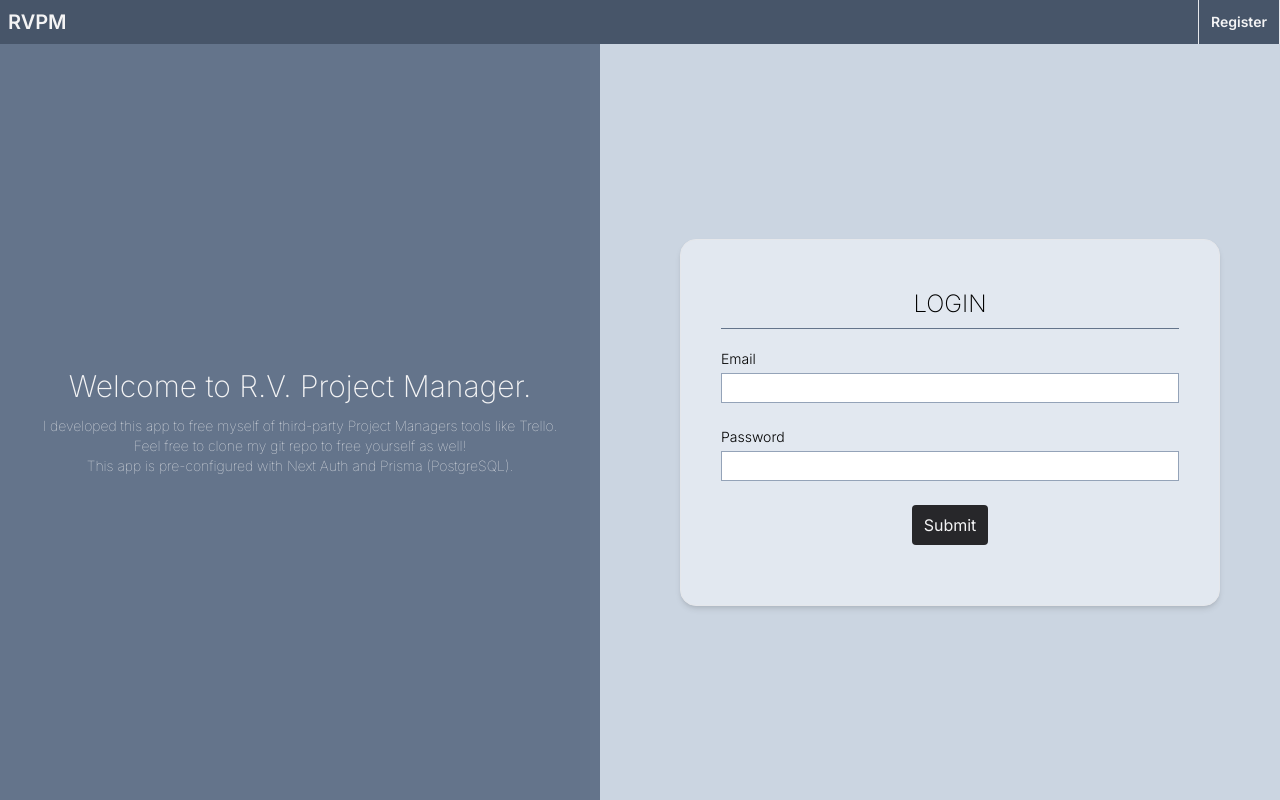
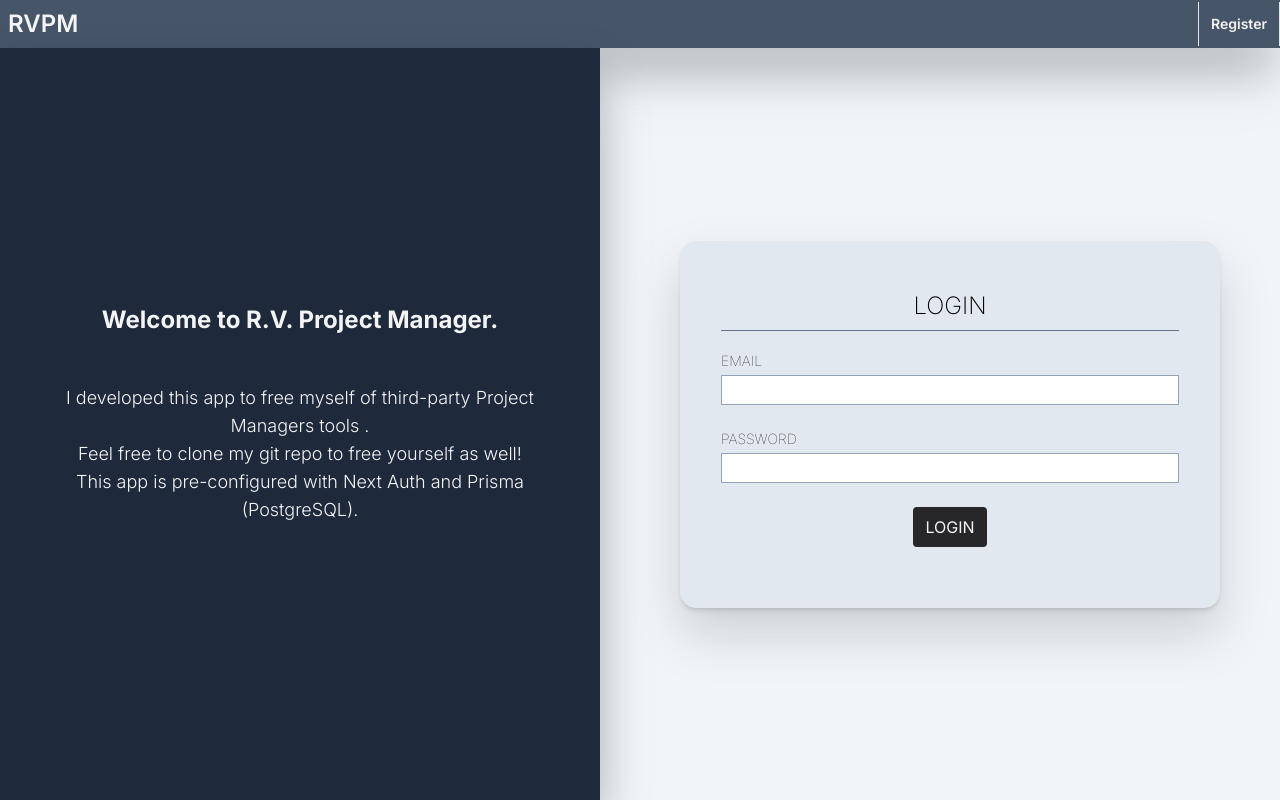
Before and after one commit to rahulvig315/rvpm, a Next.js app: page / in a window 1280 px wide. Built offline with nearby package versions, Linux system fonts and the light colour scheme; no server answers.

Commit message:
feat(landing): mvp

```diff
--- a/src/app/components/landing/Landing.tsx
+++ b/src/app/components/landing/Landing.tsx
@@ -1,13 +1,13 @@
 'use client';
+import { useNotification } from '@/app/hooks/notification';
 import { useRouter, useSearchParams } from 'next/navigation';
 import { NextResponse } from 'next/server';
 import { ChangeEvent, useState } from "react";
-import { FormInputsType, Routes, Views, nextCredentialsSignIn } from "./helper";
+import { FormInputsType, Notifications, Routes, Views, nextCredentialsSignIn } from "./helper";
 
-//Todo: Add Alerts for Bad States
-//Todo: Add Loading Spinner
 
 function Landing() {
+    const addNotification = useNotification();
     const router = useRouter()
     const [view, setView] = useState<Views.Login | Views.Register>(Views.Login);
     const [formInputs, setFormInputs] = useState<FormInputsType>({
@@ -20,11 +20,12 @@ function Landing() {
 
     const callbackUrl = useSearchParams().get('callbackUrl') || Routes.Dashboard;
 
+
     const handleSubmit = async (event: React.FormEvent) => {
         event.preventDefault()
         setLoading(true);
         setFormInputs({ email: '', password: '', passwordConfirm: '' })
-        let res: NextResponse & any;
+        let res: NextResponse;
         try {
             switch (view) {
                 case Views.Register:
@@ -35,23 +36,27 @@ function Landing() {
                             headers: {
                                 "Content-Type": "application/json"
                             }
-                        })
+                        }) as NextResponse
                         setLoading(false);
                         if (res.ok) {
+                            addNotification(Notifications.Success)
                             await nextCredentialsSignIn(formInputs, callbackUrl)
                         } else {
                             setError((await res.json()).message)
                         }
                         return;
                     }
-                    setError({ message: "Passwords do not match" })
+                    addNotification(Notifications.NoMatch, 'error')
+                    setError({ message: Notifications.NoMatch })
                     break;
                 case Views.Login:
-                    res = await nextCredentialsSignIn(formInputs, callbackUrl)
+                    addNotification(Notifications.Success)
+                    await nextCredentialsSignIn(formInputs, callbackUrl)
                     setLoading(false);
                     break;
             }
         } catch (error) {
+            addNotification(Notifications.Error, 'error')
             setLoading(false)
             setError(error)
         }
@@ -75,9 +80,9 @@ function Landing() {
     }
 
     return (
-        <main className="h-screen w-screen flex flex-col bg-slate-300 overflow-hidden">
-            <nav className="text-zinc-100 flex w-full justify-between bg-slate-600 items-center">
-                <h1 className="font-semibold text-xl p-2">
+        <main className="h-screen w-screen flex flex-col bg-slate-100 overflow-y-auto">
+            <nav className="text-zinc-100 flex w-full justify-between bg-slate-600 items-center shadow-2xl drop-shadow-2xl">
+                <h1 className="font-semibold text-2xl p-2">
                     RVPM
                 </h1>
                 <div className="flex gap-3 text-sm">
@@ -87,11 +92,11 @@ function Landing() {
                 </div>
             </nav>
             <header className='flex flex-col md:flex-row justify-start h-full items-center gap-5'>
-                <div className='bg-slate-500 h-full flex flex-col items-center text-zinc-100  p-10 justify-center gap-3 text-center flex-1 max-w-[600px]'>
-                    <h1 className='text-3xl font-extralight'>Welcome to R.V. Project Manager.</h1>
-                    <div className='text-center'>
-                        <p className='font-thin text-sm'>
-                            I developed this app to free myself of third-party Project Managers tools like Trello.
+                <div className='bg-slate-800 h-full flex flex-col items-center text-zinc-100  p-10 justify-center gap-7 t flex-1 max-w-[600px] shadow-2xl drop-shadow-2xl'>
+                    <h1 className='text-2xl text-center font-bold'>Welcome to R.V. Project Manager.</h1>
+                    <div className='p-5 text-center'>
+                        <p className='font-light text-lg'>
+                            I developed this app to free myself of third-party Project Managers tools .
                             <br />
                             Feel free to clone my git repo to free yourself as well!
                             <br />
@@ -99,15 +104,15 @@ function Landing() {
                         </p>
                     </div>
                 </div>
-                <div className="justify-center p-10 overflow-y-auto overflow-x-hidden flex w-full flex-1">
-                    <form onSubmit={handleSubmit} className=' p-10 h-fit flex flex-col justify-center bg-slate-200  rounded-2xl shadow-md border m-5 flex-1'>
+                <div className="justify-center p-10  flex w-full flex-1">
+                    <form onSubmit={handleSubmit} className=' p-10 h-fit flex flex-col justify-center bg-slate-200  rounded-2xl shadow-md border m-5 flex-1 drop-shadow-2xl'>
                         <h1 className='font-extralight text-center mb-5 text-2xl border-b border-slate-500 p-2'>
                             {view.toUpperCase()}
                         </h1>
-                        <div className="flex-col flex font-light gap-5 text-sm">
+                        <div className="flex-col flex font-thin gap-5 text-sm">
                             <div className='flex flex-col'>
                                 <label htmlFor="email" typeof="email">
-                                    Email
+                                    EMAIL
                                 </label>
                                 <input
                                     type="text"
@@ -120,7 +125,7 @@ function Landing() {
                             </div>
                             <div className='flex flex-col'>
                                 <label htmlFor="password" typeof="password">
-                                    Password
+                                    PASSWORD
                                 </label>
                                 <input
                                     type="password"
@@ -144,8 +149,8 @@ function Landing() {
                             </div>}
                         </div>
                         <div className='w-full flex justify-center'>
-                            <button type="submit" className='bg-zinc-800 text-zinc-100 px-3 py-2 m-5 rounded'>
-                                Submit
+                            <button type="submit" className='bg-zinc-800 disabled:bg-gray-500 text-zinc-100 px-3 py-2 m-5 rounded' disabled={loading}>
+                                {view.toUpperCase()}
                             </button>
                         </div>
                     </form>
--- a/src/app/components/landing/helper.ts
+++ b/src/app/components/landing/helper.ts
@@ -17,6 +17,12 @@ export type FormInputsType = {
     passwordConfirm: string;
 }
 
+export enum Notifications {
+    Error = 'An Error Occurred',
+    NoMatch = 'Passwords do not match!',
+    Success = 'Authorization Success!'
+}
+
 export const nextCredentialsSignIn = async ({ email, password }: FormInputsType, callbackUrl: string) => {
     return await signIn('credentials', {
         redirect: true,
```
